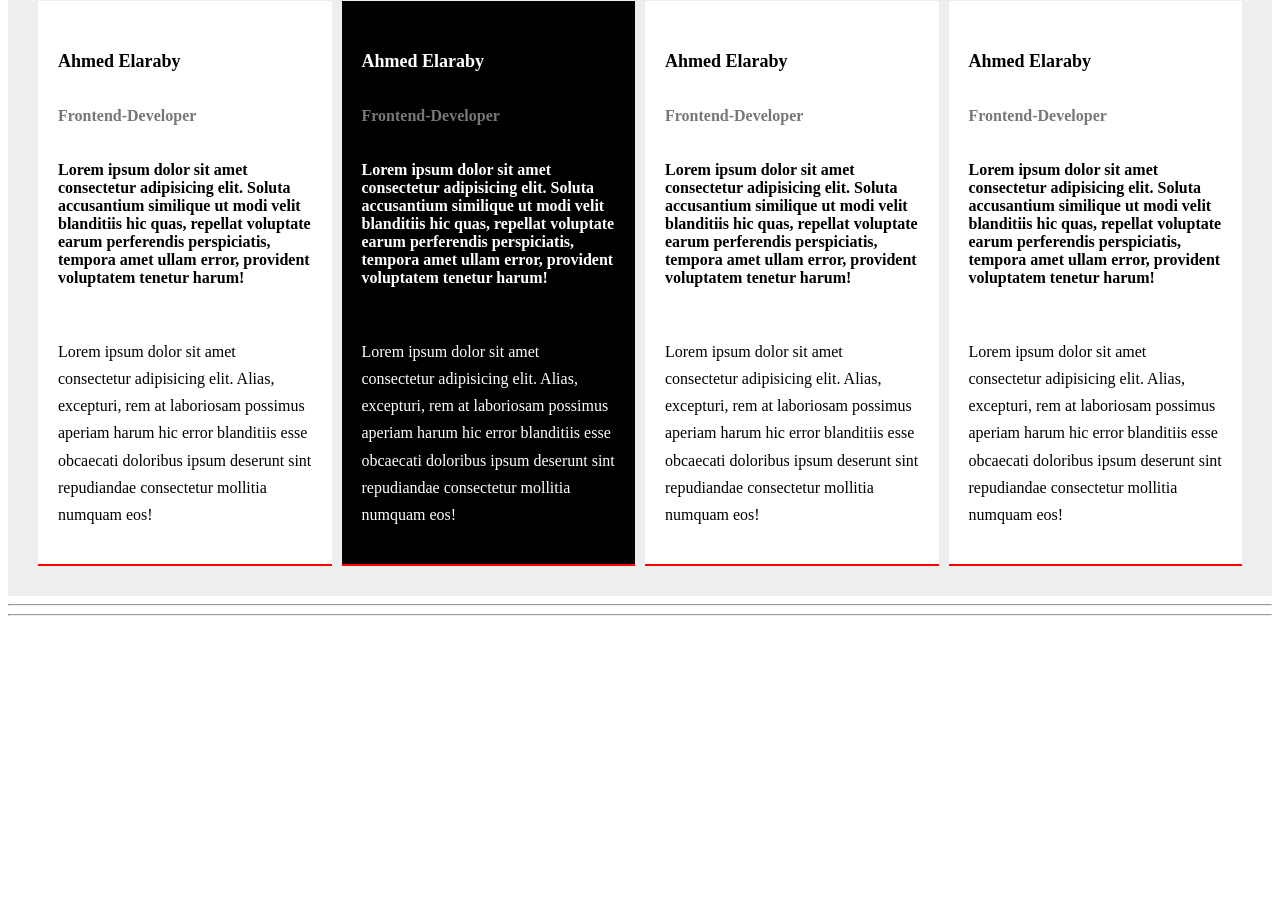
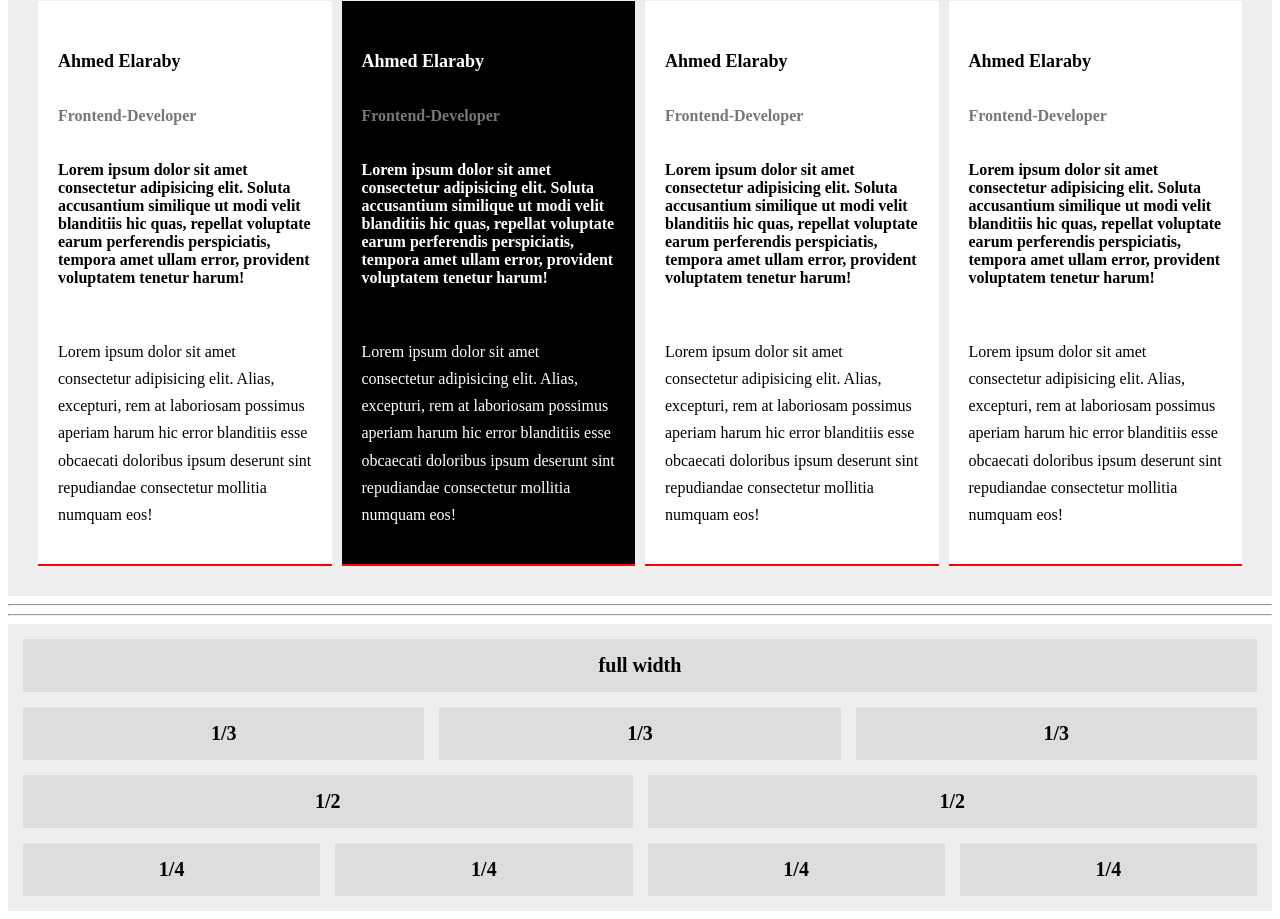
Before and after one commit to Ahmed-Alaraby/Assignment-Grid-for-Elzero, a plain HTML site: page index.html in a window 1280 px wide. Shown: the part 4214-5133 px from the top of the page. Before the commit the page ends 4838 px from the top, so only its background shows below. Drawn offline with Linux system fonts and the light colour scheme.

Commit message:
add assignment

```diff
--- a/css/main.css
+++ b/css/main.css
@@ -178,3 +178,54 @@ footer{
   background-color: black;
   color: white;
 }
+.flex{
+  background-color: #eeeeee;
+  overflow: hidden;
+}
+.flex .full-width{
+  margin: 15px;
+  background-color: #ddd;
+  text-align: center;
+  font-size: 20px;
+  font-weight: bold;
+  padding: 15px;
+}
+.flex .section-2{
+  display: flex;
+  gap: 15px;
+  margin: 0 15px;
+}
+.flex .section-2 div{
+  width: calc(100%/3);
+  background-color: #ddd;
+  text-align: center;
+  font-size: 20px;
+  font-weight: bold;
+  padding: 15px;
+}
+.flex .section-3{
+  display: flex;
+  gap: 15px;
+  margin:15px;
+}
+.flex .section-3 div{
+  width: calc(100%/2);
+  background-color: #ddd;
+  text-align: center;
+  font-size: 20px;
+  font-weight: bold;
+  padding: 15px;
+}
+.flex .section-4{
+  display: flex;
+  gap: 15px;
+  margin:15px;
+}
+.flex .section-4 div{
+  width: calc(100%/4);
+  background-color: #ddd;
+  text-align: center;
+  font-size: 20px;
+  font-weight: bold;
+  padding: 15px;
+}
--- a/index.html
+++ b/index.html
@@ -123,5 +123,23 @@
   </div>
   <hr>
   <hr>
+  <div class="flex">
+    <div class="full-width">full width</div>
+    <div class="section-2">
+      <div>1/3</div>
+      <div>1/3</div>
+      <div>1/3</div>
+    </div>
+    <div class="section-3">
+      <div>1/2</div>
+      <div>1/2</div>
+    </div>
+    <div class="section-4">
+      <div>1/4</div>
+      <div>1/4</div>
+      <div>1/4</div>
+      <div>1/4</div>
+    </div>
+  </div>
 </body>
 </html>
```
